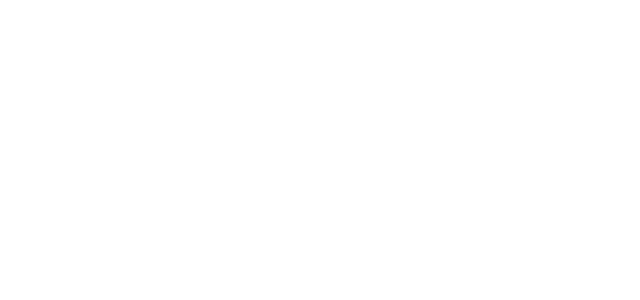
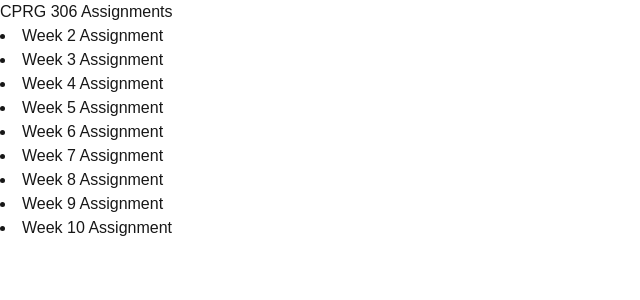
Before and after one commit to LilSpen/cprg306-assignments, a Next.js app: page / in a window 1280 px wide. Shown: the top 300 px of the page, without its empty margins (0-640 px from the left). Built offline with nearby package versions, Linux system fonts and the light colour scheme.

Commit message:
Completed Week2 Assignment
Created week-2 folder, created student-info component, displayed student-info component on week-2 page.

Created landing page for assignments in the future.

```diff
--- a/app/page.js
+++ b/app/page.js
@@ -1,6 +1,20 @@
+import Link from "next/link";
+import StudentInfo from "./week-2/student-info";
+
 export default function Home() {
     return (
       <main>
+        <h1>CPRG 306 Assignments</h1>
+
+        <li><Link href="week-2">Week 2 Assignment</Link></li>
+        <li><Link href="week-3">Week 3 Assignment</Link></li>
+        <li><Link href="week-4">Week 4 Assignment</Link></li>
+        <li><Link href="week-5">Week 5 Assignment</Link></li>
+        <li><Link href="week-6">Week 6 Assignment</Link></li>
+        <li><Link href="week-7">Week 7 Assignment</Link></li>
+        <li><Link href="week-8">Week 8 Assignment</Link></li>
+        <li><Link href="week-9">Week 9 Assignment</Link></li>
+        <li><Link href="week-10">Week 10 Assignment</Link></li>
 
       </main>
     );
--- a/app/week-2/page.js
+++ b/app/week-2/page.js
@@ -1,7 +1,10 @@
+import StudentInfo from "./student-info";
+
 export default function Page(){
     return(
         <main>
-
+            <h1>Week 2 Assignment</h1>
+            <StudentInfo/>
         </main>
     );
 }
--- /dev/null
+++ b/app/week-2/student-info.js
@@ -0,0 +1,11 @@
+import Link from "next/link";
+
+export default function StudentInfo (){
+    return(
+    <main>
+        <p>Evan Spencer</p>
+        <p>evan.spencer@edu.sait.ca</p>
+        <Link href="https://github.com/LilSpen/cprg306-assignments">https://github.com</Link>
+    </main>
+    );
+}
```
